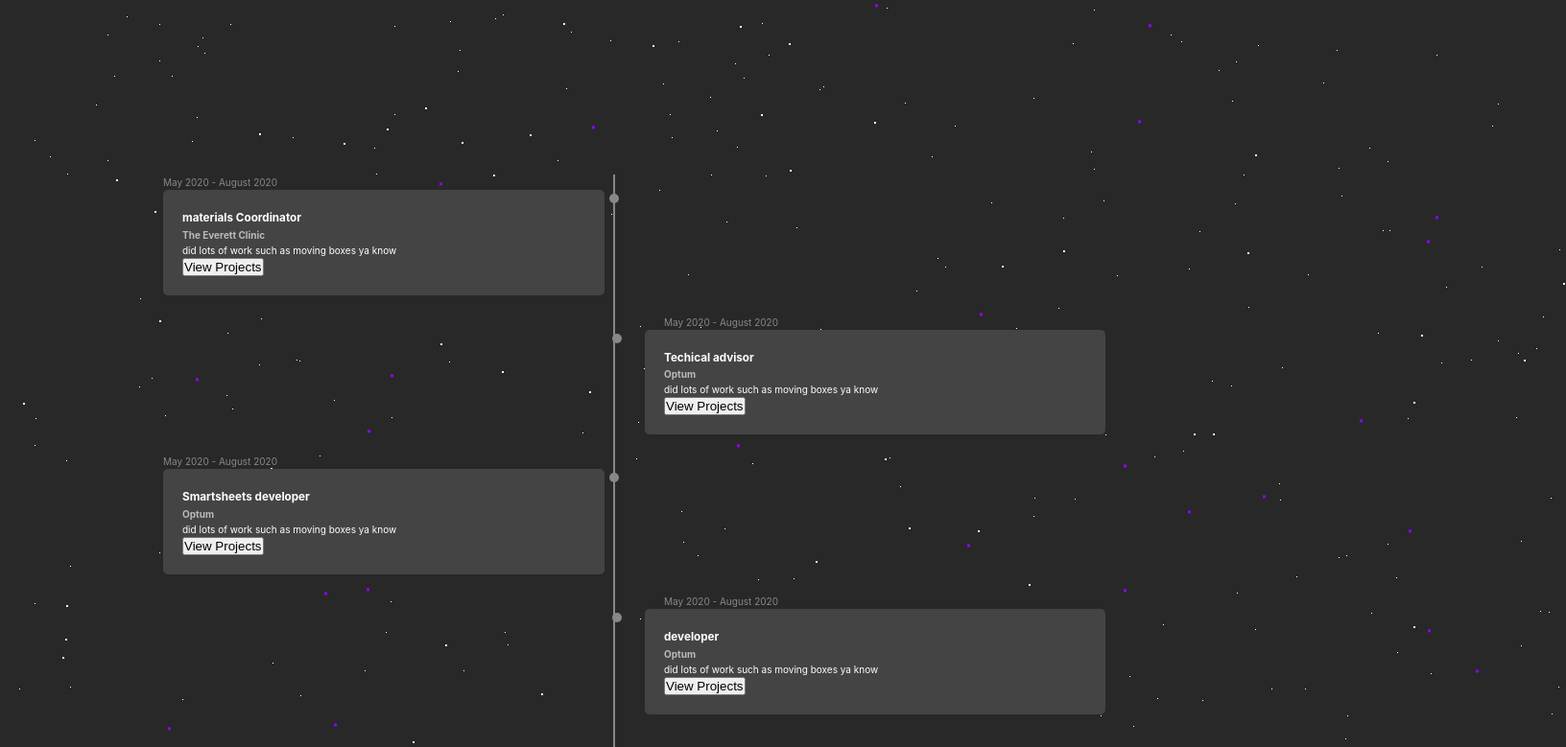
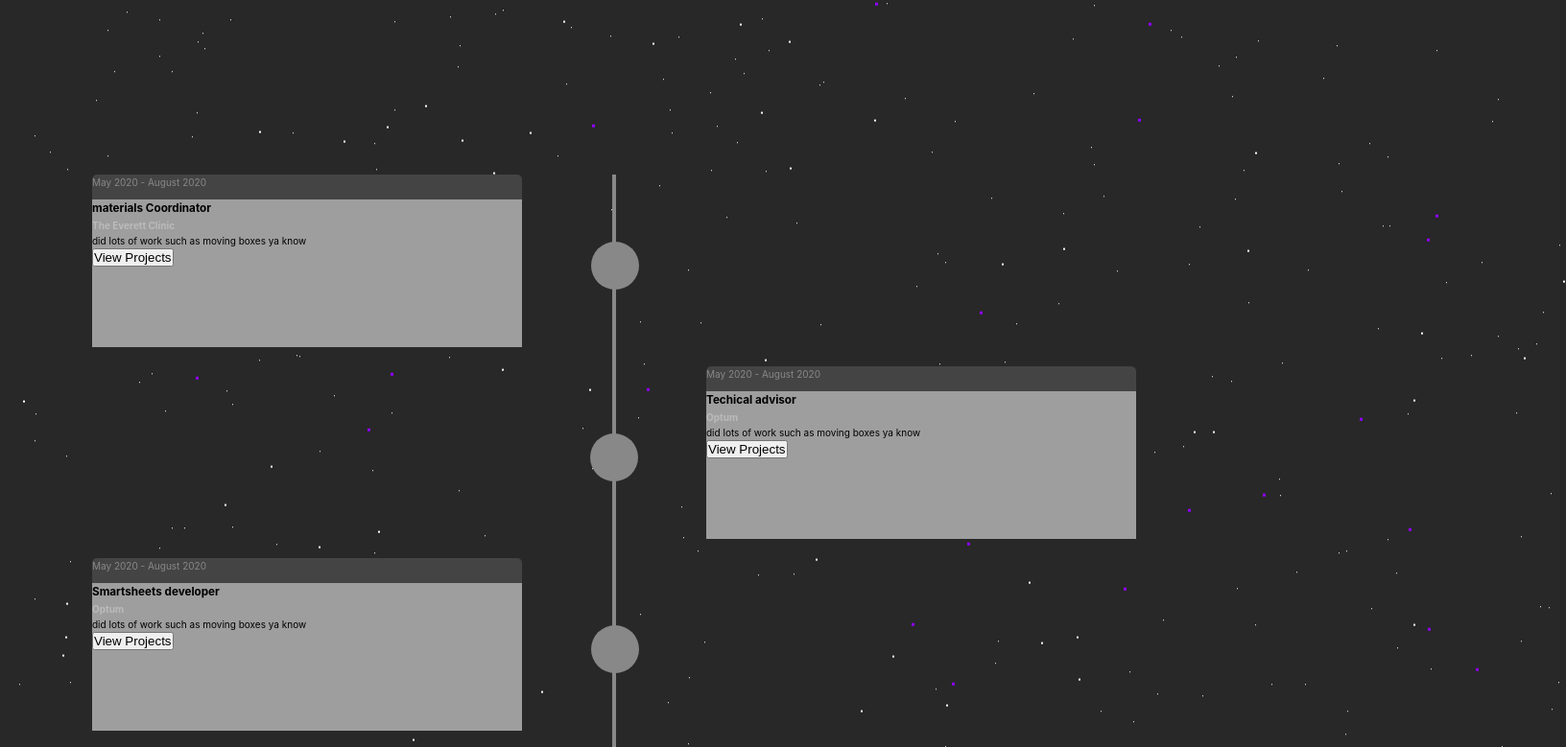
Before and after one commit to MattStudzinski/PortfolioV2, a React (Create React App) app: page / in a window 1280 px wide. Shown: the part 669-1448 px from the top of the page at 96% size, 1632 px wide, since content can reach past the window. Built offline with nearby package versions, Linux system fonts and the light colour scheme.

Commit message:
almost dine with timeline

```diff
--- a/src/sass/componets/_experience.scss
+++ b/src/sass/componets/_experience.scss
@@ -4,13 +4,12 @@
     align-items: center;
     width: 100%;
     position: relative;
-    padding: 50px 0; /* Add some padding to the top and bottom */
-
+    padding: 50px 0; // Add some padding to the top and bottom
 
     &__line {
         position: absolute;
         left: 50%;
-    width: 2px;
+        width: 4px;
         height: 100%;
         background: #888;
         transform: translateX(-50%);
@@ -20,66 +19,73 @@
         display: flex;
         align-items: center;
         margin-bottom: 20px;
+        height: 18rem;
         opacity: 0;
         transform: translateY(20px);
         transition: opacity 0.5s ease, transform 0.5s ease;
         position: relative;
-    width: 75%; /* Make items half the width of the container */
-    margin-left: 80%; /* Position items to the right of the center line */
-}
+        width: 50%; // Adjust width to be half of the container for better layout
+        margin-left: 50%; // Center align items to the right of the center line
+        flex-direction: column;
+        text-align: left; // Align text to the left for better readability
 
-&__element::before {
+        &::before {
             content: '';
             position: absolute;
-    left: -34.2px; /* Position the dot on the vertical line */
-    top: 20px; /* Adjust to align with the element */
-    width: 10px;
-    height: 10px;
+            left: -25.5px; // Position the dot on the vertical line
+            top: 70px; // Adjust to align with the element
+            width: 50px;
+            height: 50px;
             background: #888;
             border-radius: 50%;
             z-index: 1;
         }
 
-&__element:nth-child(even)::before {
+        &:nth-child(even)::before {
             left: auto;
-    right: 50.55%; /* Position the dot on the vertical line for even elements */
+            right: -25.5px; // Position the dot on the vertical line for even elements
         }
 
-&__element:nth-child(even) {
+        &:nth-child(even) {
             margin-left: 0;
-
+            margin-right: 50%; // Center align items to the left of the center line
         }
 
-&__element.visible {
+        &.visible {
             opacity: 1;
             transform: translateY(0);
         }
-
-
-
-&__element:nth-child(even) {
-    margin-left: 20px;
-    margin-right: 0;
     }
 
-&__content-container{
+        &__icon {
+            width: 50px;
+            height: 50px;
+            background: #888;
+            border-radius: 50%;
+            display: flex;
+            align-items: center;
+            justify-content: center;
+            margin-bottom: 20px;
+            z-index: 2; // Ensure the icon is above the dot
+        }
+
+        &__content-container {
             display: flex;
             flex-direction: column;
-    width: 50%;
+            width: 70%; // Adjust width to fit within the container
+            background: #444;
+            color: #fff;
+            border-radius: 5px;
+            flex: 1;
         }
 
         &__content {
-    background: #444;
-    color: #fff;
-    border-radius: 5px;
-    padding: 20px;
-    flex: 1;
+            background-color: rgb(158, 158, 158); // Red background
+            color: rgb(0, 0, 0); // Green text color
+            height: 100%;
         }
 
-&__element:nth-child(even) &__content {
-    margin-right: 20px;
-    margin-left: 0;
-}
+
 
         &__title {
             margin: 0;
@@ -92,12 +98,11 @@
 
         &__date {
             color: #888;
-    margin-left: 20px;
+            margin-bottom: 1rem;
         }
 
-&__element:nth-child(even) &__date {
-    margin-right: 20px;
+        &:nth-child(even) &__date {
+            margin-right: 0;
             margin-left: 0;
         }
-
     }
--- a/src/styles/styles.css
+++ b/src/styles/styles.css
@@ -386,12 +386,12 @@ html {
   align-items: center;
   width: 100%;
   position: relative;
-  padding: 50px 0; /* Add some padding to the top and bottom */
+  padding: 50px 0;
 }
 .timeline__line {
   position: absolute;
   left: 50%;
-  width: 2px;
+  width: 4px;
   height: 100%;
   background: #888;
   transform: translateX(-50%);
@@ -400,54 +400,63 @@ html {
   display: flex;
   align-items: center;
   margin-bottom: 20px;
+  height: 18rem;
   opacity: 0;
   transform: translateY(20px);
   transition: opacity 0.5s ease, transform 0.5s ease;
   position: relative;
-  width: 75%; /* Make items half the width of the container */
-  margin-left: 80%; /* Position items to the right of the center line */
+  width: 50%;
+  margin-left: 50%;
+  flex-direction: column;
+  text-align: left;
 }
 .timeline__element::before {
   content: "";
   position: absolute;
-  left: -34.2px; /* Position the dot on the vertical line */
-  top: 20px; /* Adjust to align with the element */
-  width: 10px;
-  height: 10px;
+  left: -25.5px;
+  top: 70px;
+  width: 50px;
+  height: 50px;
   background: #888;
   border-radius: 50%;
   z-index: 1;
 }
 .timeline__element:nth-child(even)::before {
   left: auto;
-  right: 50.55%; /* Position the dot on the vertical line for even elements */
+  right: -25.5px;
 }
 .timeline__element:nth-child(even) {
   margin-left: 0;
+  margin-right: 50%;
 }
 .timeline__element.visible {
   opacity: 1;
   transform: translateY(0);
 }
-.timeline__element:nth-child(even) {
-  margin-left: 20px;
-  margin-right: 0;
+.timeline__icon {
+  width: 50px;
+  height: 50px;
+  background: #888;
+  border-radius: 50%;
+  display: flex;
+  align-items: center;
+  justify-content: center;
+  margin-bottom: 20px;
+  z-index: 2;
 }
 .timeline__content-container {
   display: flex;
   flex-direction: column;
-  width: 50%;
-}
-.timeline__content {
+  width: 70%;
   background: #444;
   color: #fff;
   border-radius: 5px;
-  padding: 20px;
   flex: 1;
 }
-.timeline__element:nth-child(even) .timeline__content {
-  margin-right: 20px;
-  margin-left: 0;
+.timeline__content {
+  background-color: rgb(158, 158, 158);
+  color: rgb(0, 0, 0);
+  height: 100%;
 }
 .timeline__title {
   margin: 0;
@@ -458,10 +467,10 @@ html {
 }
 .timeline__date {
   color: #888;
-  margin-left: 20px;
+  margin-bottom: 1rem;
 }
-.timeline__element:nth-child(even) .timeline__date {
-  margin-right: 20px;
+.timeline:nth-child(even) .timeline__date {
+  margin-right: 0;
   margin-left: 0;
 }
 
```
Also changed, not shown: 1 other file (tests, documents, lock files or other folders). Lines whose indentation alone changed are shown as unchanged.
